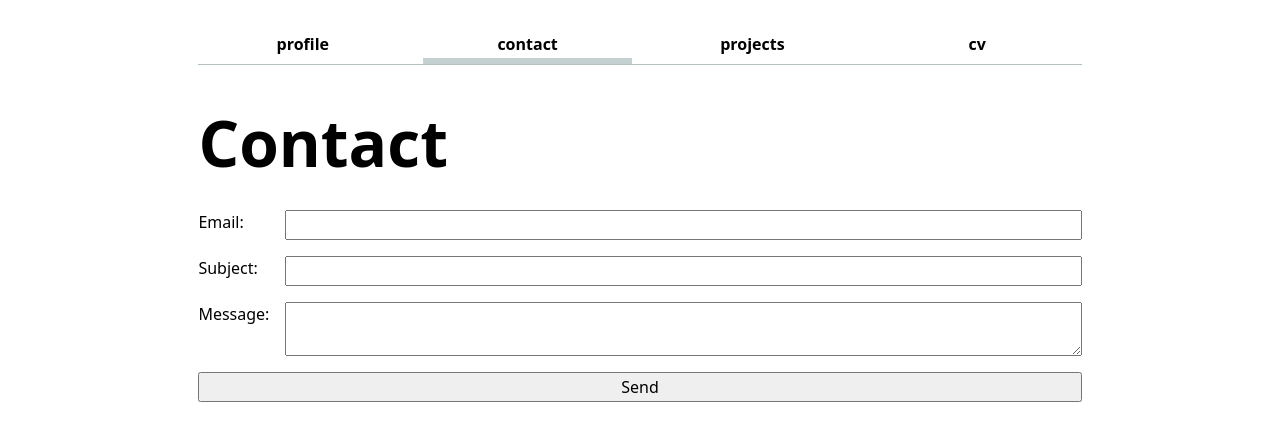
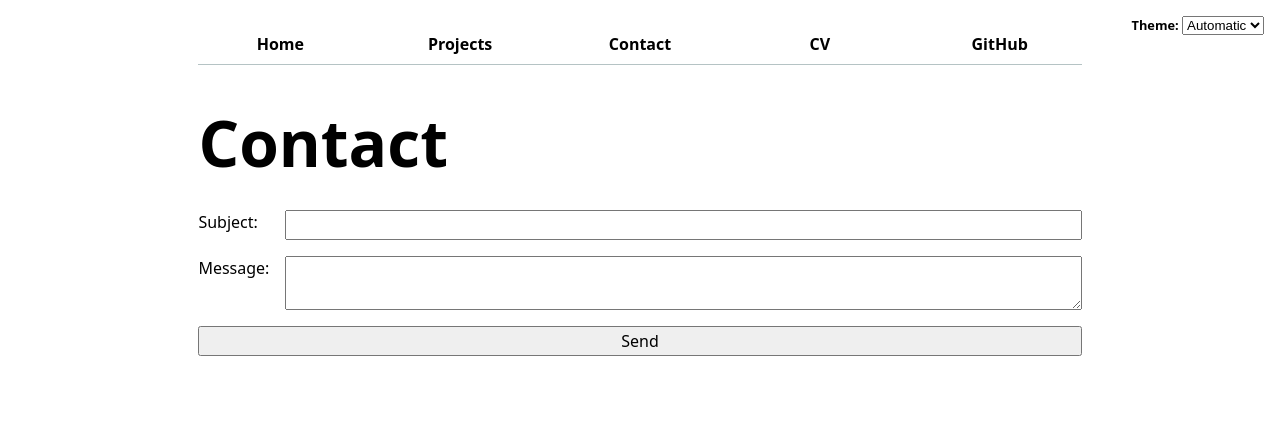
Before and after one commit to hyukychang/dsc106_portfolio, a plain HTML site: page contact/index.html in a window 1280 px wide. Drawn offline with Linux system fonts and the light colour scheme.

Commit message:
lab3 complete

```diff
--- a/contact/index.html
+++ b/contact/index.html
@@ -7,18 +7,19 @@
     <link rel="stylesheet" href="../style.css">
 </head>
 <body>
-    <nav>
+    <!-- <nav>
         <li><a href="../"> profile</a></li>
-        <li><a href="../contact/" class="current"> contact</a></li>
+        <li><a href="../contact/"> contact</a></li>
         <li><a href="../projects/"> projects</a></li>
         <li><a href="../cv/"> cv</a></li>
-    </nav>
+    </nav> -->
     <h1>Contact</h1>
-    <form action="mailto:hyukychang@gmail.com" method="GET" enctype="text/plain">
-        <label>
+    <form action="mailto:hyukychang@gmail.com">
+        <!-- remove because this field is not required -->
+        <!-- <label>
             Email:
             <input type="email" name="email" required>
-        </label>
+        </label> -->
         <label>
             Subject:
             <input name="subject" required>
@@ -31,4 +32,5 @@
     </form>
 
 </body>
+<script type="module" src="../global.js"></script>
 </html>
--- /dev/null
+++ b/global.js
@@ -0,0 +1,99 @@
+console.log("IT’S ALIVE!");
+
+function $$(selector, context = document) {
+  return Array.from(context.querySelectorAll(selector));
+}
+
+// Step 2
+// let navLinks = $$("nav a");
+
+// let currentLink = navLinks.find(
+//   (a) => a.host === location.host && a.pathname === location.pathname
+// );
+
+// currentLink?.classList.add("current");
+
+// Step 3
+let pages = [
+  { url: "", title: "Home" },
+  { url: "projects/", title: "Projects" },
+  { url: "contact/", title: "Contact" },
+  { url: "cv/", title: "CV" },
+  { url: "https://github.com/hyukychang", title: "GitHub" },
+];
+
+let nav = document.createElement("nav");
+document.body.prepend(nav);
+
+const BASE_PATH =
+  location.hostname === "localhost" || location.hostname === "127.0.0.1"
+    ? "/" // Local server
+    : "/dsc106_portfolio/"; // GitHub Pages repo name
+
+for (let p of pages) {
+  let url = p.url;
+  let title = p.title;
+  // next step: create link and add it to nav
+  url = !url.startsWith("http") ? BASE_PATH + url : url;
+
+  // nav.insertAdjacentHTML("beforeend", `<a href="${url}">${title}</a>`);
+  let a = document.createElement("a");
+  a.href = url;
+  a.textContent = title;
+  a.classList.toggle(
+    "current",
+    a.host === location.host && a.pathname === location.pathname
+  );
+  if (a.host !== location.host) {
+    a.target = "_blank";
+  }
+  nav.append(a);
+}
+
+document.body.insertAdjacentHTML(
+  "afterbegin",
+  `
+	<label class="color-scheme">
+		Theme:
+		<select>
+			<option value="light dark">Automatic</option>
+      <option value="light">Light</option>
+      <option value="dark">Dark</option>
+		</select>
+	</label>`
+);
+
+const colorSchemeSelect = document.querySelector(".color-scheme select");
+
+function setColorScheme(scheme) {
+  document.documentElement.style.colorScheme = scheme;
+  colorSchemeSelect.value = scheme;
+}
+
+colorSchemeSelect.addEventListener("change", (e) => {
+  console.log("color scheme changed to", e.target.value);
+  const scheme = e.target.value;
+  setColorScheme(scheme);
+  localStorage.setItem("color-scheme", scheme);
+});
+
+window.addEventListener("load", () => {
+  const savedScheme = localStorage.getItem("color-scheme");
+  if (savedScheme) {
+    setColorScheme(savedScheme);
+  } else {
+    setColorScheme("light dark");
+  }
+});
+
+const form = document.querySelector("form");
+form?.addEventListener("submit", (e) => {
+  e.preventDefault();
+  const data = new FormData(form);
+  const params = [];
+  for (let [key, value] of data) {
+    params.push(`${key}=${encodeURIComponent(value)}`);
+  }
+  const url = `${form.action}?${params.join("&")}`;
+  location.href = url;
+});
--- a/style.css
+++ b/style.css
@@ -1,3 +1,11 @@
+:root {
+    --color-accent: oklch(65% 50% 0);
+    accent-color: var(--color-accent);
+    color-scheme: light dark;
+    --border-color: oklch(50% 10% 200 / 40%);
+}
+
+
 body {
     /*
     Set line height to 1.5 times the font size
@@ -19,7 +27,9 @@ nav {
     display: flex;
     gap: 1rem;
     margin-bottom: 1.5rem;
-    border-bottom: 1px solid oklch(80% 3% 200);
+    border-bottom: 1px solid;
+    /* border-bottom-color: oklch(80% 3% 200); */
+    border-bottom-color: var(--border-color);
 }
 
 nav a {
@@ -32,19 +42,17 @@ nav a {
 }
 
 nav a.current {
-    border-bottom: 0.4em solid oklch(85% 3% 200);
+    border-bottom: 0.4em solid;
     padding-bottom: 0.1em;
+    border-bottom-color: var(--border-color);
 }
 
-:root {
-    --color-accent: oklch(65% 50% 0);
-    accent-color: var(--color-accent);
-}
 
 nav a:hover {
     border-bottom: 0.4em solid var(--color-accent);
     padding-bottom: 0.1em;
-    background-color: oklch(from var(--color-accent) 95% 5% h);
+    /* background-color: oklch(from var(--color-accent) 95% 5% h); */
+    background-color: color-mix(in oklch, var(--color-accent), canvas 85%);
 }
 
 
@@ -144,3 +152,14 @@ section h2 {
     border-bottom: 1px solid oklch(80% 3% 200);
     padding-bottom: 0.4rem;
 }
+
+label.color-scheme {
+    font-weight: bold;
+    width: auto;
+    display: block;
+    position: absolute;
+    top : 1rem;
+    right: 1rem;
+    font-size: 80%;
+    font-family: inherit;;
+}
```
Also changed, not shown: cv/index.html (+4 -4 lines), index.html (+5 -3 lines), projects/index.html (+4 -3 lines).
